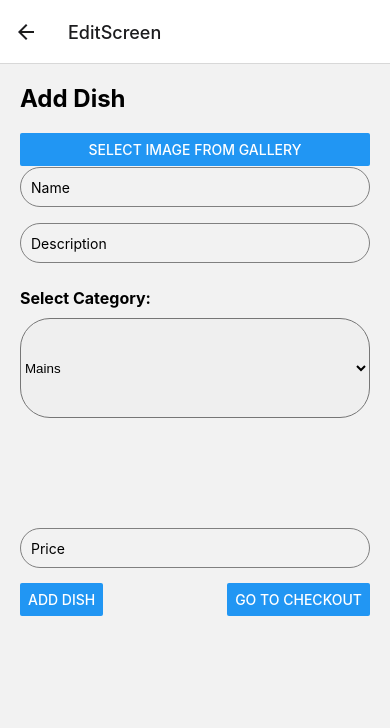
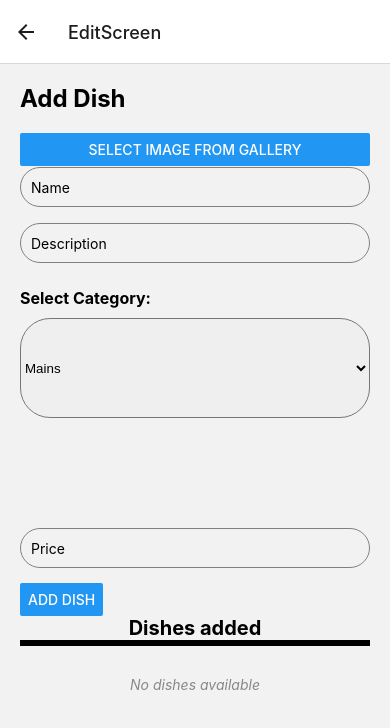
Before and after one commit to Milagre27-code/chefApp, a React Native app: screen / in a window 390 px wide. Both pictures are taken after a click on the button "EDIT MENU". Shown: the top 728 px of the page. Built offline with nearby package versions, Linux system fonts and the light colour scheme.

Commit message:
removing checkout screen so that the user can delete items from Edit screen

```diff
--- a/App.tsx
+++ b/App.tsx
@@ -6,7 +6,6 @@ import MenuScreen from './MenuScreen';
 import FilterScreen from './FilterScreen';
 import EditScreen from './EditScreen';
 import SplashScreen from './SplashScreen';
-import CheckOutScreen from './CheckOutScreeen';
 import { RootStackParamList } from './types';
 import 'react-native-get-random-values';
 
@@ -35,7 +34,6 @@ export default function App() {
     <Stack.Navigator initialRouteName="MenuScreen">
     <Stack.Screen name="MenuScreen" component={MenuScreen} />
     <Stack.Screen name="EditScreen" component={EditScreen} />
-    <Stack.Screen name="CheckOutScreen" component={CheckOutScreen} />
      <Stack.Screen name="FilterScreen" component={FilterScreen} />
     </Stack.Navigator>
   </NavigationContainer>
--- a/CheckOutScreeen.tsx
+++ /dev/null
@@ -1,60 +0,0 @@
-import React from 'react';
-import { View, Text, FlatList, Image, StyleSheet, Button } from 'react-native';
-import { RouteProp } from '@react-navigation/native';
-import { RootStackParamList, Dish } from './types';
-import { StackNavigationProp } from '@react-navigation/stack';
-
-type Props = {
-  route: RouteProp<RootStackParamList, 'CheckOutScreen'>;
-  navigation: StackNavigationProp<RootStackParamList, 'CheckOutScreen'>;
-};
-
-export default function CheckOutScreen({ route, navigation }: Props) {
-  const { dishes } = route.params; // Get dishes from route params
-
-  const handleDeleteDish = (id: string) => {
-    // Filter out the dish that matches the id
-    const updatedDishes = dishes.filter(dish => dish.id !== id);
-
-    // Navigate back to the Menu screen with updated dishes
-    navigation.navigate('MenuScreen', { dishes: updatedDishes });
-  };
-
-  return (
-    <View style={styles.container}>
-      <Text style={{ fontSize: 30, fontWeight: 'bold' }}>Checkout</Text>
-      <FlatList
-        data={dishes}
-        keyExtractor={(item) => item.id.toString()}
-        renderItem={({ item }) => (
-          <View style={styles.dishContainer}>
-            <Image source={{ uri: item.image }} style={styles.image} />
-            <Text>{item.name}</Text>
-            <Text>{item.description}</Text>
-            <Text>Price: {item.price}</Text>
-            <Text>{item.category}</Text>
-            <Button title="Delete" onPress={() => handleDeleteDish(item.id)} />
-          </View>
-        )}
-      />
-    </View>
-  );
-}
-
-const styles = StyleSheet.create({
-  container: {
-    flex: 1,
-    padding: 20,
-  },
-  dishContainer: {
-    backgroundColor: '#f8f8f8',
-    padding: 10,
-    marginVertical: 10,
-    borderRadius: 10,
-  },
-  image: {
-    width: 100,
-    height: 100,
-    marginBottom: 10,
-  },
-});
--- a/EditScreen.tsx
+++ b/EditScreen.tsx
@@ -1,18 +1,19 @@
 import React, { useState } from 'react';
-import { View, Text, TextInput, Button, StyleSheet, Image } from 'react-native';
+import { View, Text, TextInput, Button, StyleSheet, Image, ScrollView } from 'react-native';
 import { RouteProp } from '@react-navigation/native';
-import { RootStackParamList, Dish } from './types'; // Adjust the import path as needed
+import { RootStackParamList, Dish } from './types';
 import * as ImagePicker from 'expo-image-picker'; // Import ImagePicker
 import { v4 as uuidv4 } from 'uuid';
 import { Picker } from '@react-native-picker/picker'; // Import Picker
 
 type Props = {
   route: RouteProp<RootStackParamList, 'EditScreen'>;
-  navigation: any; // Optionally type navigation if used
+  navigation: any;
 };
 
 export default function EditScreen({ route, navigation }: Props) {
-  const { dishes } = route.params; // Access dishes from params
+  const { dishes: initialDishes } = route.params;
+  const [dishes, setDishes] = useState<Dish[]>(initialDishes);
   const [image, setImage] = useState<string | null>(null); // State for the selected image
   const [name, setName] = useState<string>(''); // State for the dish name
   const [description, setDescription] = useState<string>('');
@@ -54,22 +55,26 @@ export default function EditScreen({ route, navigation }: Props) {
       category, // Add the selected category
     };
 
-    // Navigate back to Menu screen and pass the updated dishes array
+    // Add new dish to dishes and update state
+    setDishes([...dishes, newDish]);
+
+    // Navigate back to Menu screen with updated dishes
     navigation.navigate('MenuScreen', { dishes: [...dishes, newDish] });
   };
 
-  const handleGoToCheckout = () => {
-    // Navigate to Checkout screen and pass the current dishes
-    navigation.navigate('CheckOutScreen', { dishes });
+  const handleDeleteDish = (id: string) => {
+    const updatedDishes = dishes.filter(dish => dish.id !== id);
+    // Update the dishes state with the filtered array
+    setDishes(updatedDishes);
+    navigation.navigate('MenuScreen', { dishes: updatedDishes });
   };
 
+
   return (
-    <View style={styles.container}>
+    <ScrollView style={styles.container}>
       <Text style={styles.title}>Add Dish</Text>
 
-
       <Button title="Select Image from Gallery" onPress={selectImage} />
-
 
       {image && <Image source={{ uri: image }} style={styles.imagePreview} />}
       <TextInput
@@ -105,10 +110,26 @@ export default function EditScreen({ route, navigation }: Props) {
         onChangeText={setPrice}
       />
       <View style={styles.fixToText}>
-      <Button title="Add Dish" onPress={handleAddDish} />
-      <Button  title="Go to Checkout" onPress={handleGoToCheckout}  />
+        <Button title="Add Dish" onPress={handleAddDish} />
       </View>
-    </View>
+      <Text style={styles.separeter}>Dishes added</Text>
+
+      {/* Render dishes manually */}
+      {dishes.length === 0 ? (
+        <Text style={styles.noDataText}>No dishes available</Text>
+      ) : (
+        dishes.map((dish) => (
+          <View key={dish.id} style={styles.dishContainer}>
+            <Image source={{ uri: dish.image }} style={styles.image} />
+            <Text>{dish.name}</Text>
+            <Text>{dish.description}</Text>
+            <Text>Price: R{dish.price}</Text>
+            <Text>{dish.category}</Text>
+            <Button title="Delete" onPress={() => handleDeleteDish(dish.id)} />
+          </View>
+        ))
+      )}
+    </ScrollView>
   );
 }
 
@@ -122,6 +143,14 @@ const styles = StyleSheet.create({
     fontWeight: 'bold',
     marginBottom: 20,
   },
+  separeter:{
+    fontSize: 20,
+    fontWeight: 'bold',
+    marginBottom: 10,
+    textAlign: 'center',
+    borderBottomWidth: 6,
+    borderBottomColor: '#000',
+  },
   input: {
     borderRadius:30,
     marginTop:1,
@@ -130,6 +159,13 @@ const styles = StyleSheet.create({
     borderWidth: 1,
     marginBottom: 15,
     paddingHorizontal: 10,
+  },
+
+  noDataText: {
+    textAlign: 'center',
+    color: '#888',
+    fontStyle: 'italic',
+    marginVertical: 20,
   },
 
   imagePreview: {
@@ -161,5 +197,15 @@ const styles = StyleSheet.create({
     marginBottom: 15,
     paddingHorizontal: 10,
   },
-
+  dishContainer: {
+    backgroundColor: '#f8f8f8',
+    padding: 10,
+    marginVertical: 10,
+    borderRadius: 10,
+  },
+  image: {
+    width: 100,
+    height: 100,
+    marginBottom: 10,
+  },
 });
--- a/types.tsx
+++ b/types.tsx
@@ -13,10 +13,8 @@ export type Dish = {
 export type RootStackParamList = {
     MenuScreen: { dishes: Dish[] };
     EditScreen: { dishes: Dish[] };
-    CheckOutScreen: { dishes: Dish[] };
     FilterScreen: { dishes: Dish[] };
   };
 
 export type MenuScreenRouteProp = RouteProp<RootStackParamList, 'MenuScreen'>;
 export type EditScreenRouteProp = RouteProp<RootStackParamList, 'EditScreen'>;
-export type CheckOutScreenRouteProp = RouteProp<RootStackParamList, 'CheckOutScreen'>;
```
